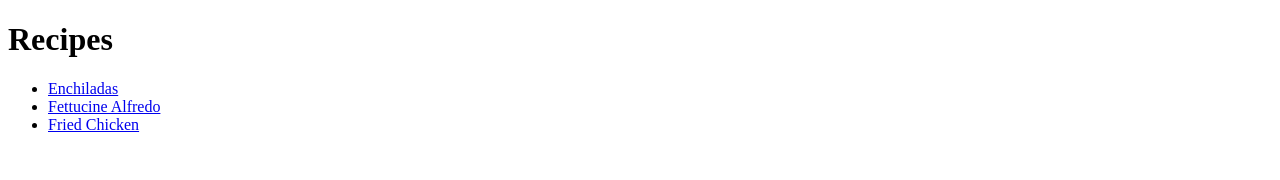
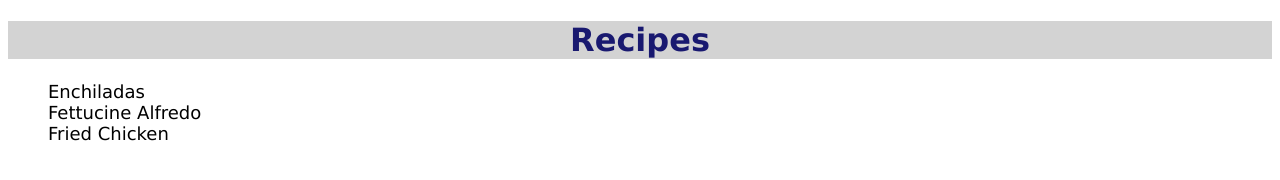
Before and after one commit to mwheatfill/odin-recipes, a plain HTML site: page index.html in a window 1280 px wide. Drawn offline with Linux system fonts and the light colour scheme.

Commit message:
Updated project to include CSS styling to complete CSS styling section practice requirements

```diff
--- a/index.html
+++ b/index.html
@@ -3,10 +3,11 @@
   <head>
     <title>Recipes HTML Project</title>
     <meta http-equiv="Content-Type" content="text/html;charset=UTF-8" />
+    <link rel="stylesheet" href="style.css">
   </head>
   <body>
-    <h1>Recipes</h1>
-    <ul>
+    <h1 class="title">Recipes</h1>
+    <ul class="recipes-list">
       <li><a href="./recipes/enchiladas.html">Enchiladas</a></li>
       <li><a href="./recipes/fettucine-alfredo.html">Fettucine Alfredo</a></li>
       <li><a href="./recipes/fried-chicken.html">Fried Chicken</a></li>
--- /dev/null
+++ b/style.css
@@ -0,0 +1,23 @@
+* {
+  font-family: Verdana, Geneva, Tahoma, sans-serif;
+}
+
+.title {
+  background-color: lightgray;
+  color: midnightblue;
+  text-align: center;
+}
+
+a {
+  text-decoration: none;
+  color: #000000;
+}
+
+a:hover {
+  color: rgba(255, 166, 0, 0.598);
+}
+
+.recipes-list {
+  list-style: none;
+  font-size: 18px;
+}
```
Also changed, not shown: recipes/enchiladas.html (+2 -1 lines), recipes/fettucine-alfredo.html (+2 -1 lines), recipes/fried-chicken.html (+2 -1 lines).
